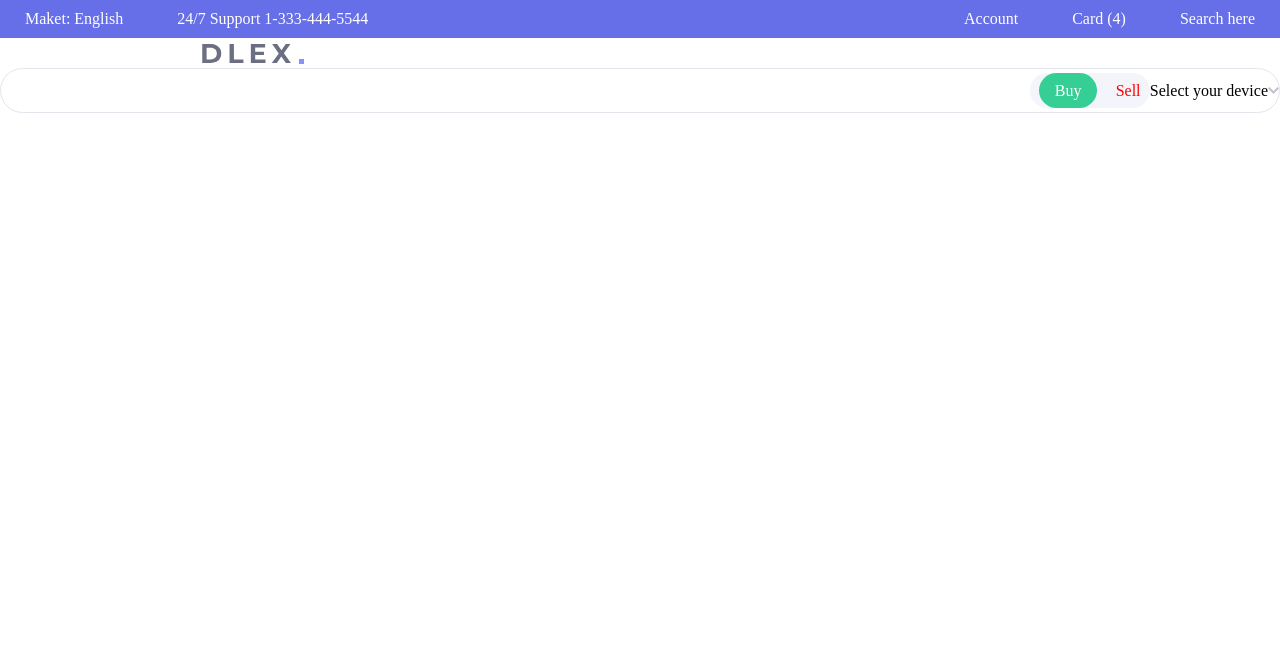
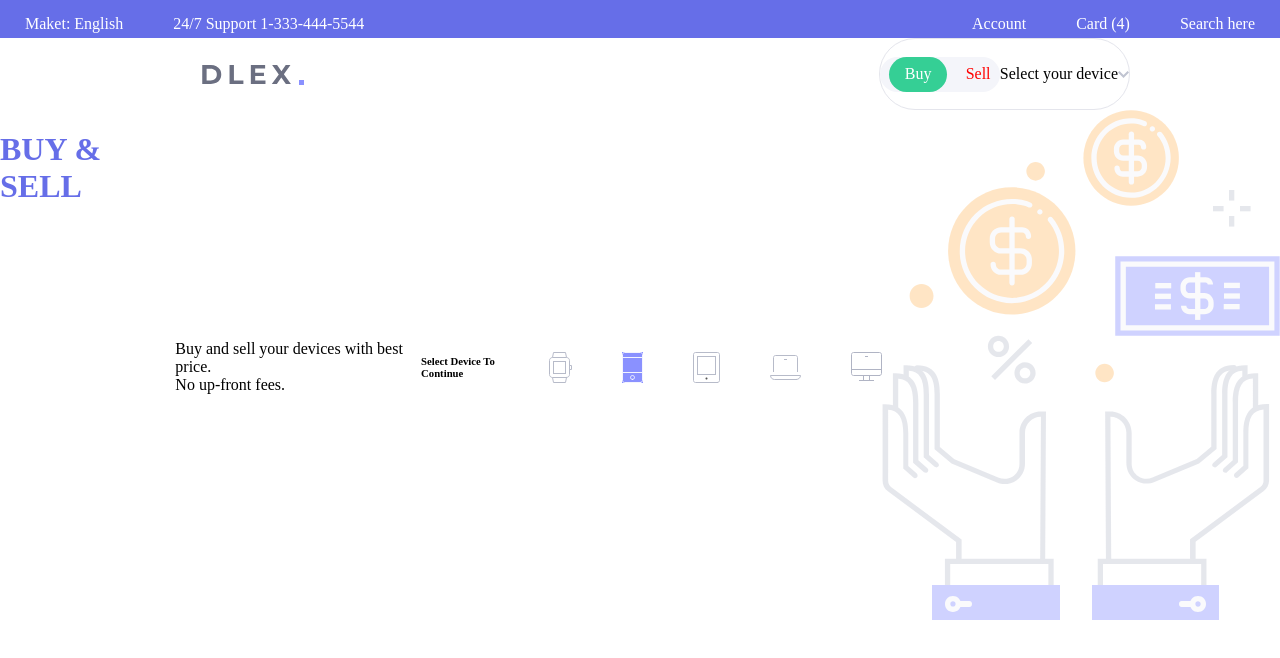
Before and after one commit to IllyaPriymak/my-new-page-, a plain HTML site: page index.html in a window 1280 px wide. Drawn offline with Linux system fonts and the light colour scheme.

Commit message:
add new bloc

```diff
--- a/index.html
+++ b/index.html
@@ -19,14 +19,35 @@
       </div>
       <div class="container2">
         <img src="images\Logo.svg" alt="logo">
-        </div>
-        <div class="select-field">
+      <div class="select-field">
         <div class="buttons">
           <div class="green-button">Buy</div>
           <span>Sell</span>
         </div>
         <div class="">Select your device</div>
         <img src="images/Arrow.svg" alt="arrow">
+      </div>
+      </div>
+        <div class="container3">
+            <h1>BUY & SELL</h1>
+            <p class="paragraf">Buy and sell your devices with best price.<br>
+              No up-front fees.</p><br>
+            <div class="card">
+              <h6>Select Device To Continue</h6>
+              <a class="link" href="#"></a>
+              <img src="images\watch.svg" alt="watch">
+              <a class="link" href="#"></a>
+              <img class="mobile-icon" src="images\mobile-button.svg" alt="mobile">
+              <a class="link" href="#"></a>
+              <img src="images\tablet-button.svg" alt="table">
+              <a class="link" href="#"></a>
+              <img src="images\laptop-1.svg" alt="laptop">
+              <a class="link" href="#"></a>
+              <img src="images\desktop.svg" alt="desktop">
+            </div>
+              <div class="big-icon">
+                <img src="images\Big Icon.svg" alt="icon">
+              </div>
         </div>
   </body>
 </html>
--- a/styles/index.css
+++ b/styles/index.css
@@ -24,19 +24,19 @@ body{
   justify-content: space-between;
   padding-left: 200px;
   padding-right: 150px;
-
+  height: 085x;
 
 }
 
+
 .select-field {
-height: 43px;
-min-width: 300px;
+height: 70px;
+min-width: 200px;
 display: flex;
 justify-content: flex-end;
 border: 1px solid #E4E5EC;
 border-radius: 100px;
 align-items: center;
-
 
 }
 
@@ -66,3 +66,28 @@ color: white;
 .img-arrow {
 padding-right: 10px;
 }
+
+.container3 {
+  display: flex;
+    justify-content: space-between;
+}
+
+h1 {
+  color: #666EE8;
+  display: flex;
+  justify-content: center;
+}
+
+.paragraf {
+  display: flex;
+  align-self: center;
+}
+
+.card {
+  display: flex;
+  align-items: center;
+}
+
+.mobile-icon {
+  background-color: #8A91FF;
+}
```
Also changed, not shown: images/Big Icon.svg (added), images/desktop.svg (added), images/laptop-1.svg (added), images/mobile-button.svg (added), images/tablet-button.svg (added), images/watch.svg (added).
